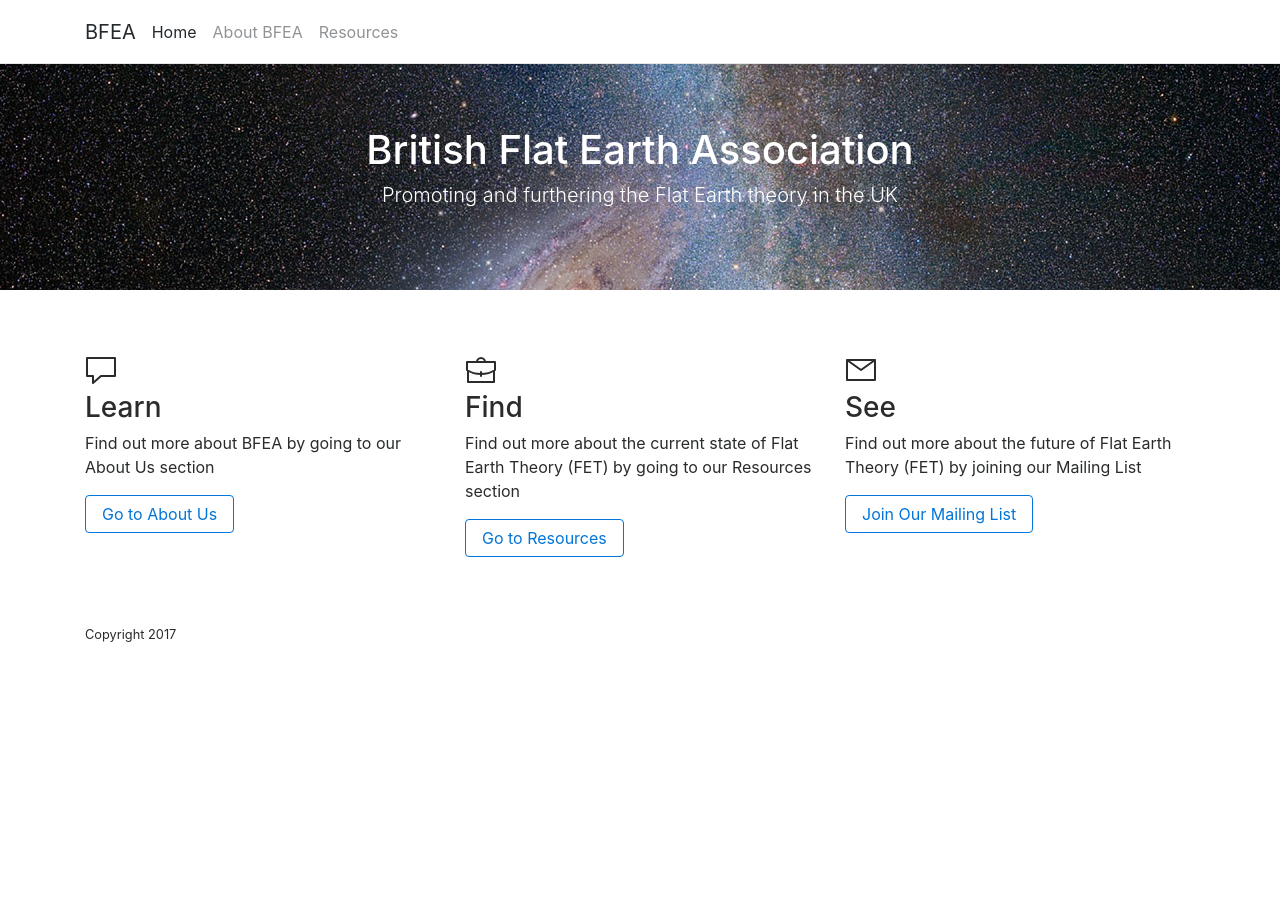
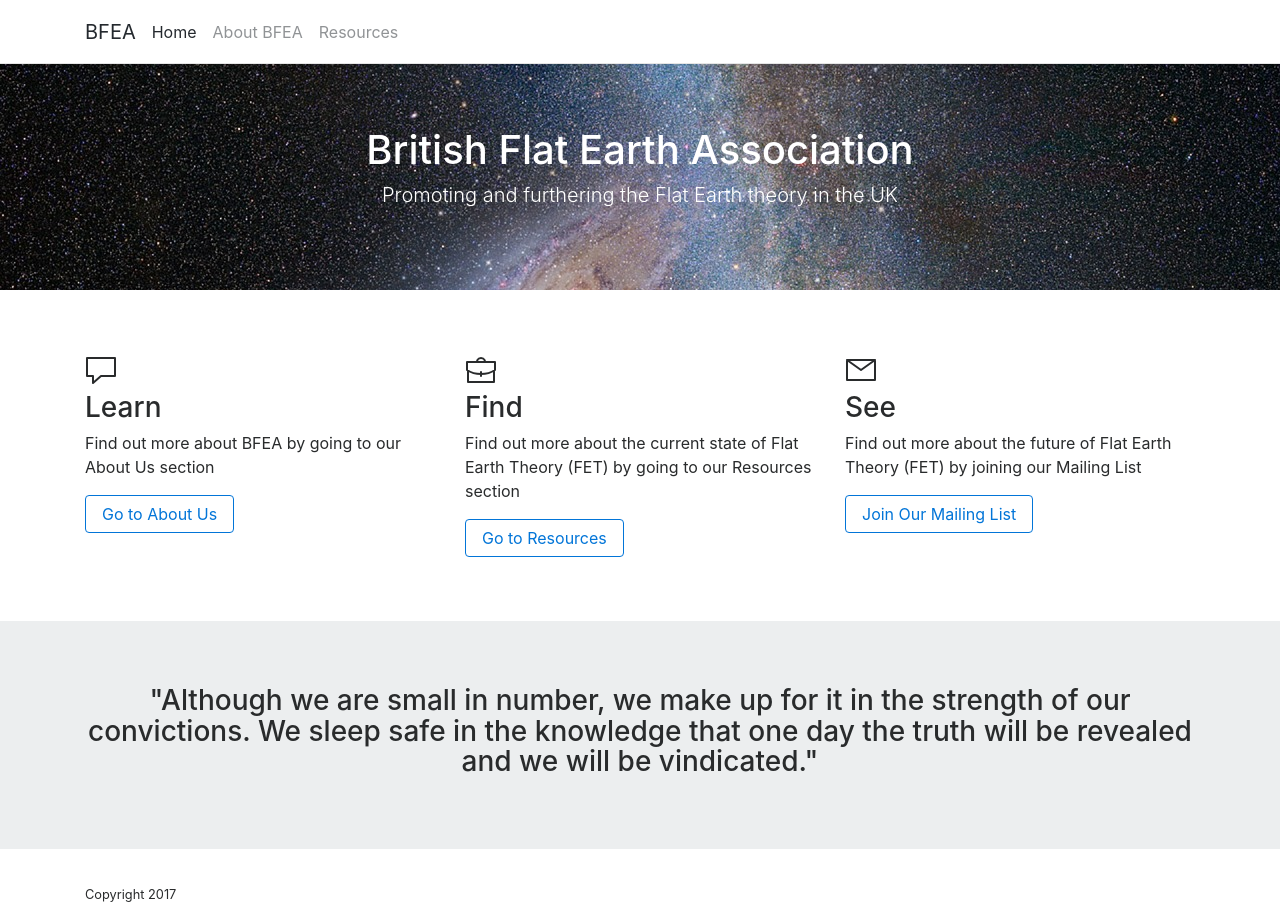
Before and after one commit to krussll/etsysimplicity, a Jekyll site: the page built from index.md, in a window 1280 px wide. Built offline with Jekyll 4.4.1, drawn with Linux system fonts in a browser that asks for light colours; a script that is not in the unit is left out; before the commit the page ends 900 px from its top, so only the background shows below that.

Commit message:
Update home.html

```diff
--- a/_layouts/home.html
+++ b/_layouts/home.html
@@ -39,6 +39,12 @@
       </div>
     </div>
 
+    <div class="jumbotron quote">
+      <div class="container text-center">
+        <h3>"Although we are small in number, we make up for it in the strength of our convictions. We sleep safe in the knowledge that one day the truth will be revealed and we will be vindicated."</h3>
+      </div>
+    </div>
+
   {% include footer.html %}
   {% include scripts.html %}
 
```
